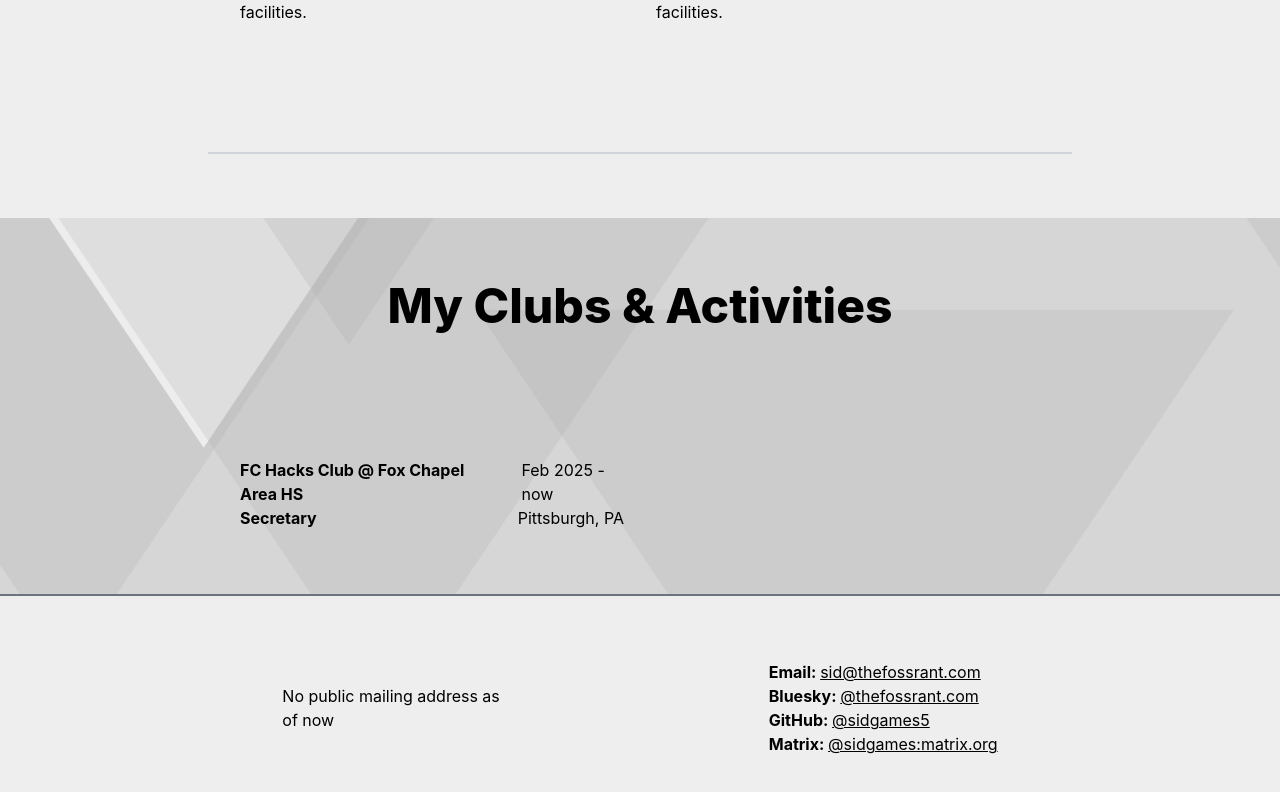
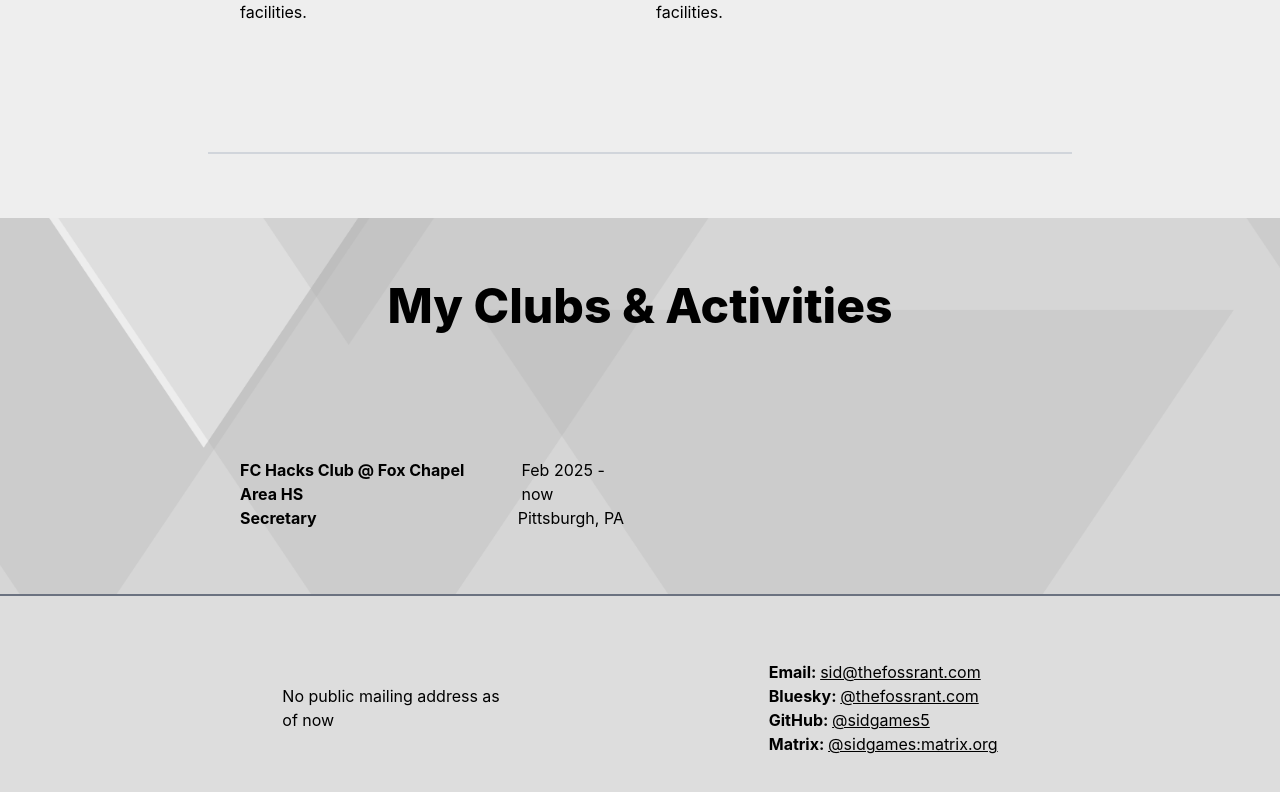
Before and after one commit to sidgames5/portfolio, a React (Create React App) app: page / in a window 1280 px wide. Shown: the part 2082-2874 px from the top of the page. Built offline with nearby package versions, Linux system fonts and the light colour scheme.

Commit message:
color change

```diff
--- a/src/App.css
+++ b/src/App.css
@@ -36,7 +36,7 @@
 }
 
 #section-5 {
-    background-color: #eeeeee;
+    background-color: #dddddd;
     width: 100%;
     height: fit-content;
     color: black;
```
